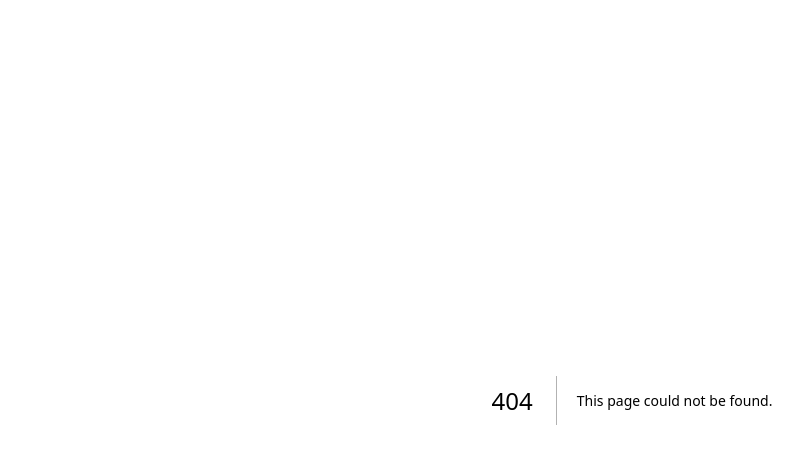
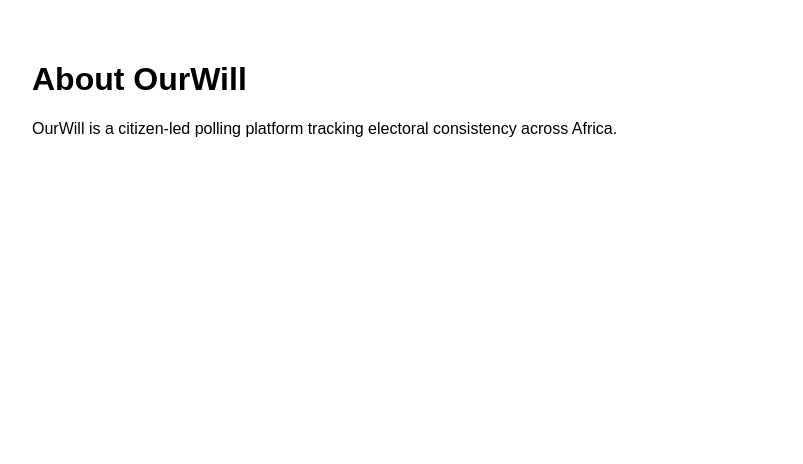
Before and after one commit to Ourwillxyz/Ourwill, a Next.js app: page /about in a window 1280 px wide. Before the commit this address had no page. Shown: the top 464 px of the page, without its empty margins (8-811 px from the left). Built offline with nearby package versions, Linux system fonts and the light colour scheme.

Commit message:
Create about.js

```diff
--- /dev/null
+++ b/pages/about.js
@@ -0,0 +1,8 @@
+export default function About() {
+  return (
+    <div style={{ padding: '2rem', fontFamily: 'Arial, sans-serif' }}>
+      <h1>About OurWill</h1>
+      <p>OurWill is a citizen-led polling platform tracking electoral consistency across Africa.</p>
+    </div>
+  );
+}
```
